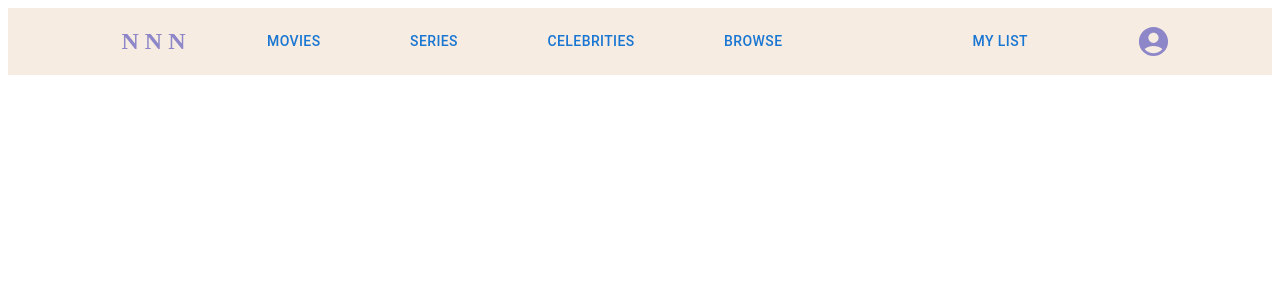
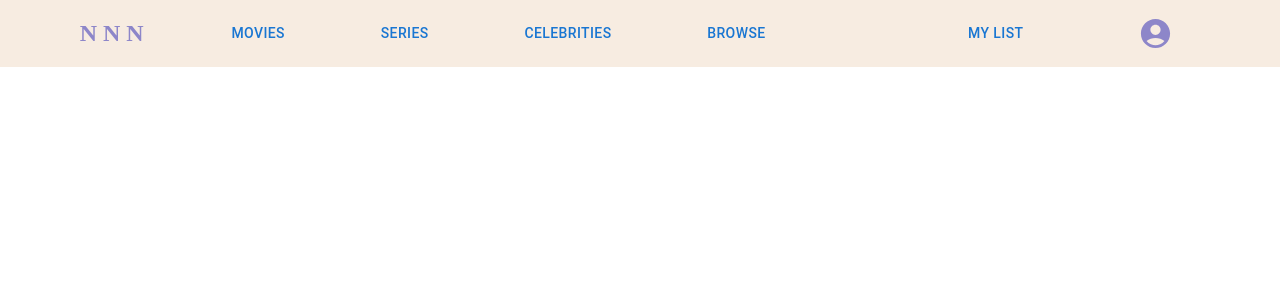
Before and after one commit to NicuSavin/mymovies, a React (Create React App) app: page / in a window 1280 px wide. Shown: the top 300 px of the page. Built offline with nearby package versions, Linux system fonts and the light colour scheme.

Commit message:
top bar small rework

```diff
--- a/src/App.scss
+++ b/src/App.scss
@@ -6,10 +6,10 @@
 
 body {
   color: var(--icon-color);
+  margin: 0;
 }
 
 .top-bar {
-  padding-left: 40px;
   background: var(--background-color);
   display: flex;
   align-items: center;
--- a/src/profileIcons.js
+++ /dev/null
@@ -1,15 +0,0 @@
-import { Button } from "@mui/material";
-import AccountCircleIcon from "@mui/icons-material/AccountCircle";
-
-const ProfileIcons = () => {
-  return (
-    <div className="profile_menu">
-      <Button className="item" variant="text" href="/list">
-        My List
-      </Button>
-      <AccountCircleIcon fontSize="large" />
-    </div>
-  );
-};
-
-export default ProfileIcons;
--- a/src/topBar.js
+++ b/src/topBar.js
@@ -1,6 +1,6 @@
 import "./App.scss";
-import ProfileIcons from "./profileIcons";
 import { Button } from "@mui/material";
+import AccountCircleIcon from "@mui/icons-material/AccountCircle";
 
 const TopBar = () => {
   return (
@@ -16,12 +16,17 @@ const TopBar = () => {
         <Button href="/celebs" className="item" variant="text">
           Celebrities
         </Button>
-        <Button className="item" variant="text" href="/browse">
+        <Button href="/browse" className="item" variant="text">
           Browse
         </Button>
       </div>
 
-      <ProfileIcons />
+      <div className="profile_menu">
+        <Button className="item" variant="text" href="/list">
+          My List
+        </Button>
+        <AccountCircleIcon fontSize="large" />
+      </div>
     </div>
   );
 };
```
